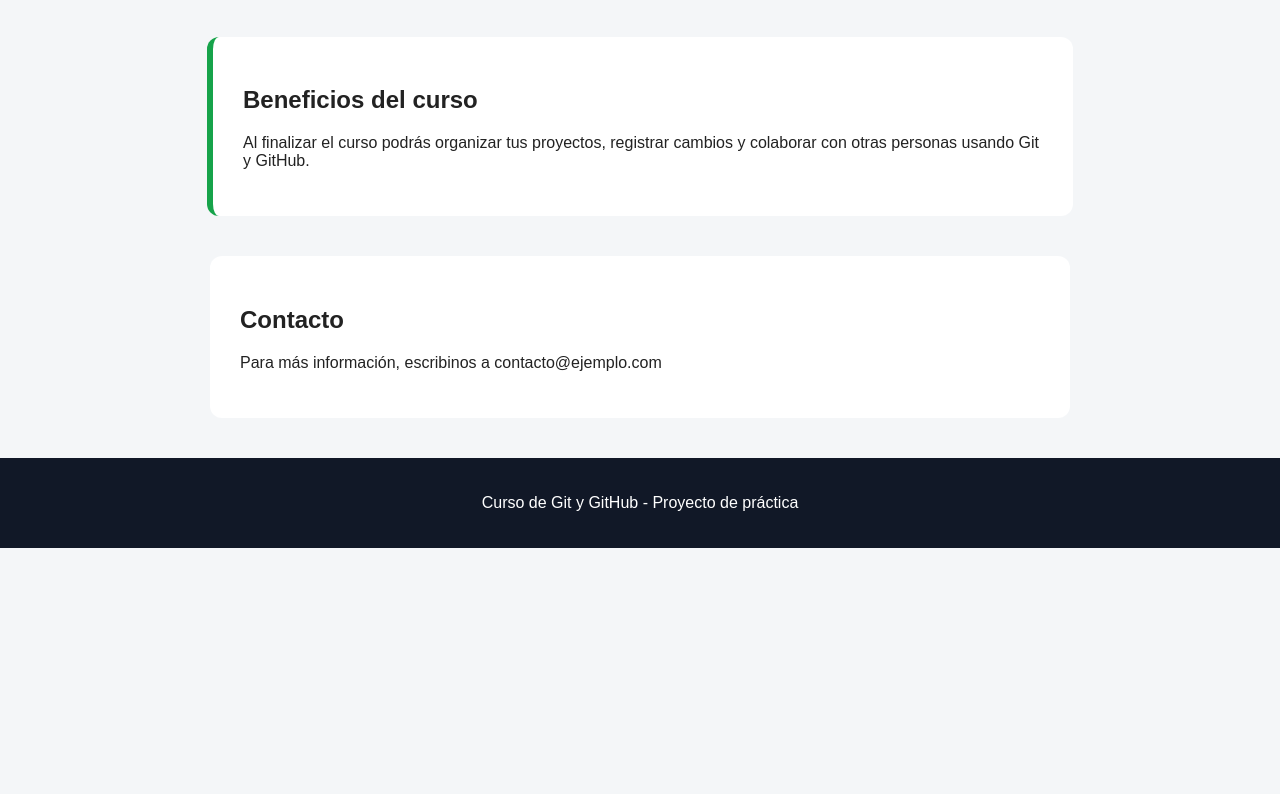
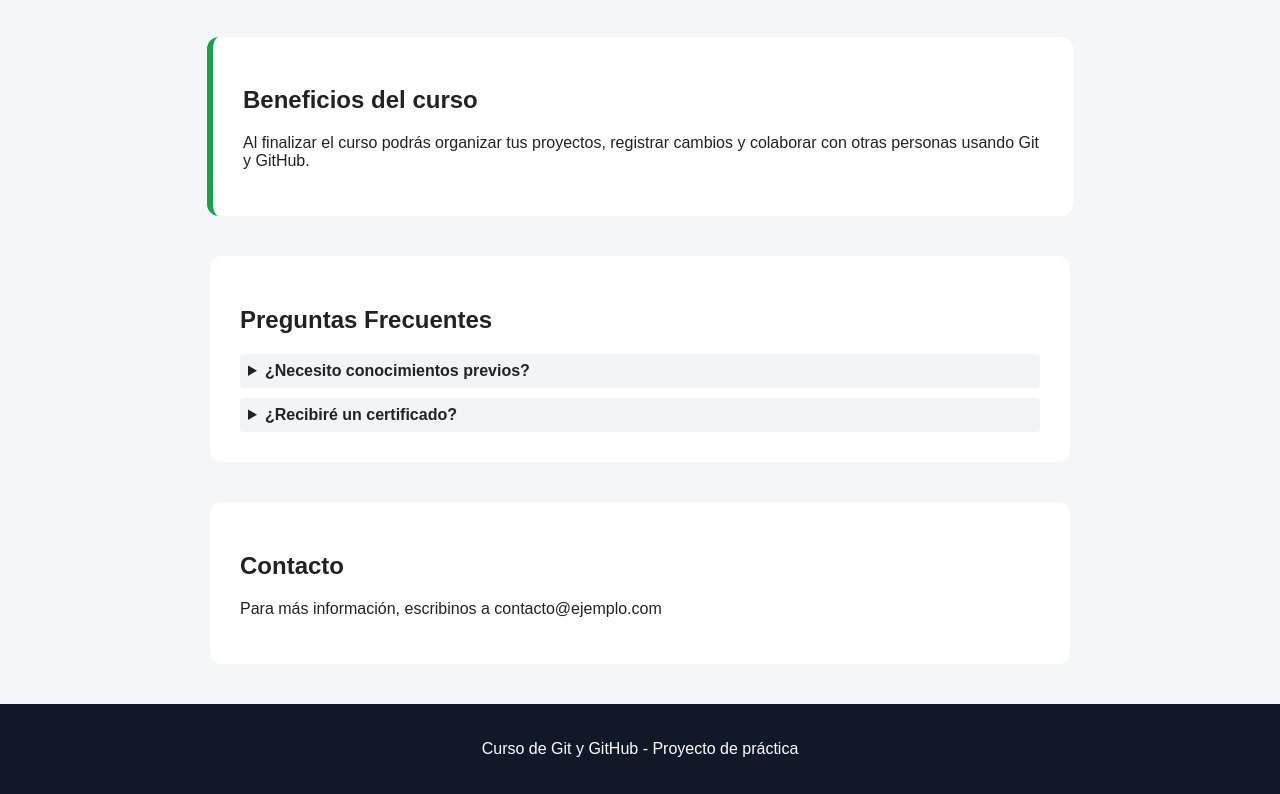
Before and after one commit to irupepacheco02-star/landing-git, a plain HTML site: page index.html in a window 1280 px wide. Shown: the part 783-1577 px from the top of the page. Before the commit the page ends 1331 px from the top, so only its background shows below. Drawn offline with Linux system fonts and the light colour scheme.

Commit message:
Agregar sección de preguntas frecuentes

```diff
--- a/index.html
+++ b/index.html
@@ -32,6 +32,17 @@
         y colaborar con otras personas usando Git y GitHub.
       </p>
     </section>
+     <section class="seccion faq">
+      <h2>Preguntas Frecuentes</h2>
+      <details>
+        <summary>¿Necesito conocimientos previos?</summary>
+        <p>No, el curso empieza desde cero paso a paso.</p>
+      </details>
+      <details>
+        <summary>¿Recibiré un certificado?</summary>
+        <p>Sí, al completar todos los proyectos del curso.</p>
+      </details>
+    </section>
     <section id="contacto" class="seccion contacto">
       <h2>Contacto</h2>
       <p>Para más información, escribinos a contacto@ejemplo.com</p>
--- a/styles.css
+++ b/styles.css
@@ -7,3 +7,13 @@ footer { text-align: center; padding: 20px; background-color: #111827; color: wh
 .beneficios {
   border-left: 6px solid #16a34a;
 }
+.faq details {
+  margin-top: 10px;
+  padding: 8px;
+  background-color: #f3f4f6;
+  border-radius: 4px;
+}
+.faq summary {
+  font-weight: bold;
+  cursor: pointer;
+}
```
